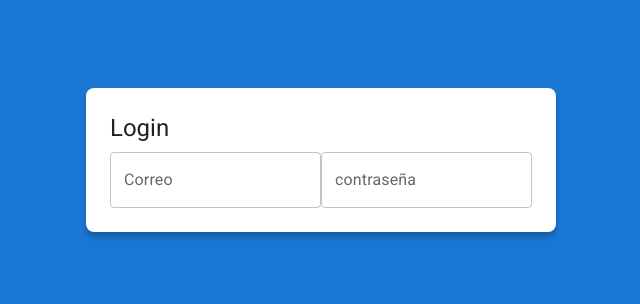
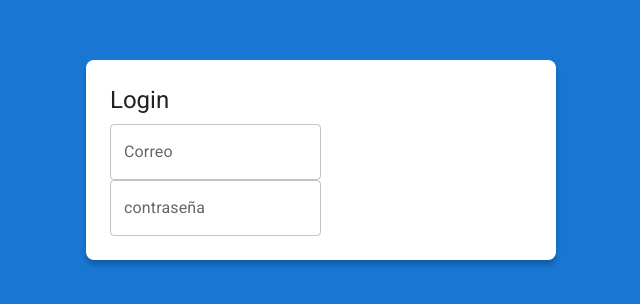
Before and after one commit to issyrivas17/Journal-app-vite, a React (Vite) app: page /auth/login in a window 1280 px wide. Shown: the part 240-544 px from the top of the page, without its empty margins (319-959 px from the left). Built offline with nearby package versions, Linux system fonts and the light colour scheme.

Commit message:
En el grid item le pasamos un xs 12 para que ocupe la pantalla en su maximo

```diff
--- a/src/auth/pages/LoginPage.jsx
+++ b/src/auth/pages/LoginPage.jsx
@@ -21,6 +21,7 @@ export const LoginPage = () => {
 
    <form>
     <Grid container >
+
     <Grid item>
       <TextField
       label="Correo"
@@ -30,7 +31,7 @@ export const LoginPage = () => {
       />
     </Grid>
 
-    <Grid item>
+    <Grid item xs ={12}>
       <TextField
       label="contraseña"
       type ="Password"
```
